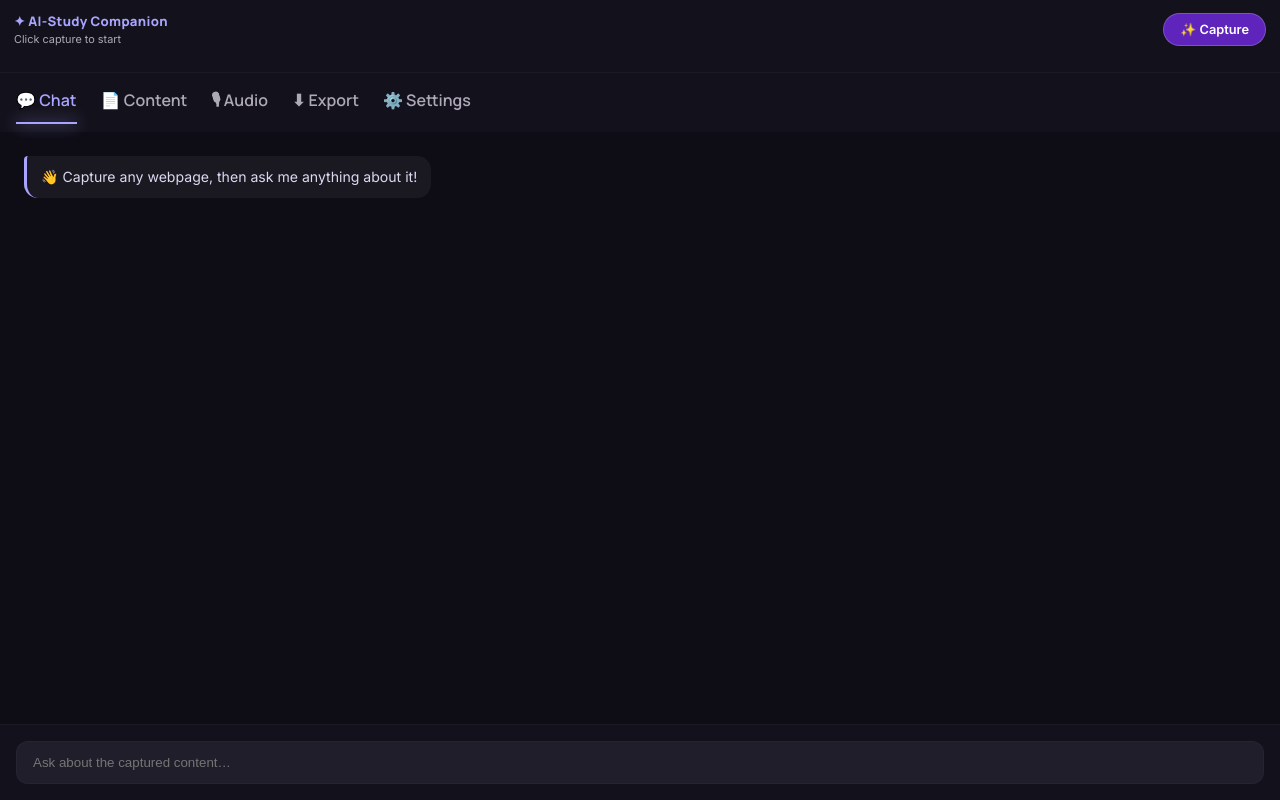
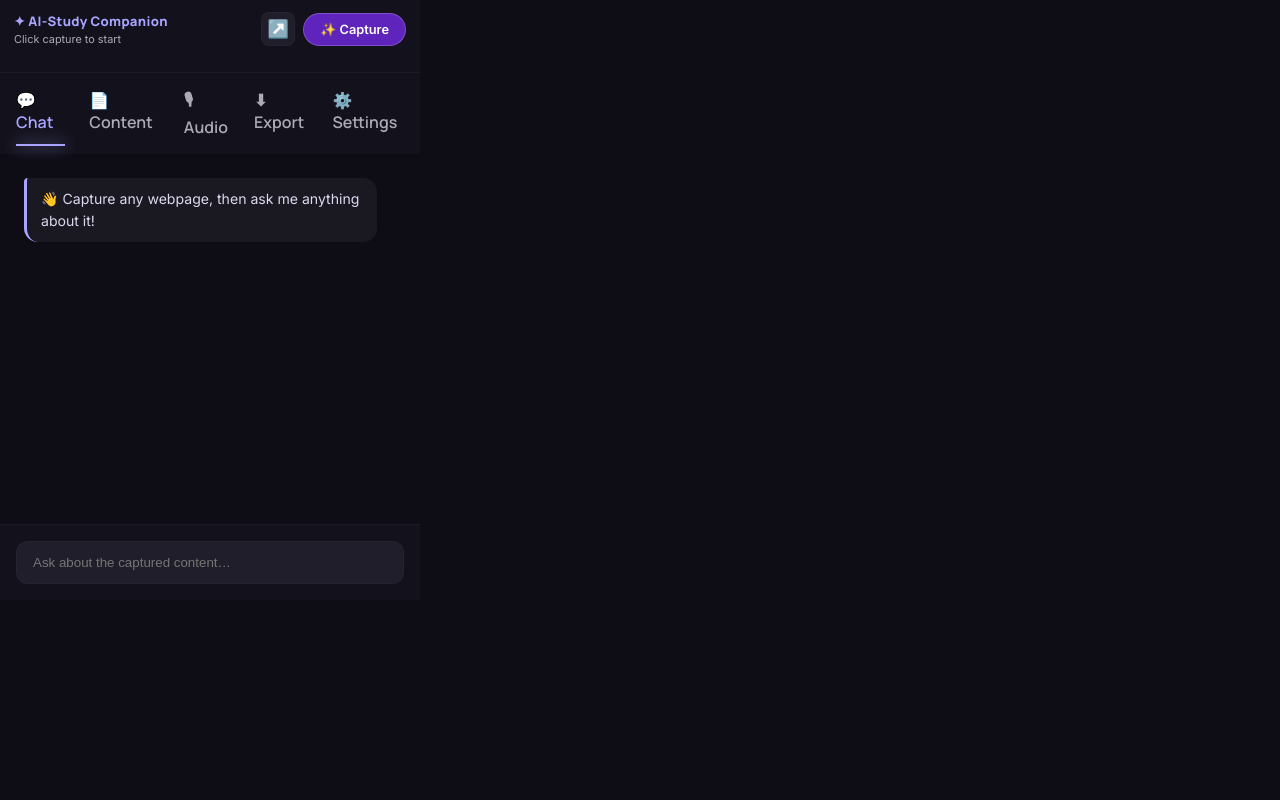
Before and after one commit to MohamedHamed001/Lexora, a browser extension: page extension/sidepanel/sidepanel.html in a window 1280 px wide. Drawn offline with Linux system fonts and the light colour scheme.

Commit message:
feat: add extension popup and pop-out-to-overlay functionality

```diff
--- a/extension/sidepanel/sidepanel.css
+++ b/extension/sidepanel/sidepanel.css
@@ -31,8 +31,8 @@ body {
   background-color: var(--bg-color);
   color: var(--text-color);
   font-family: var(--font-body);
-  width: 100%;
-  height: 100vh;
+  width: 420px; /* Fixed width for popup consistency */
+  height: 600px; /* Fixed height for popup context */
   display: flex;
   flex-direction: column;
   overflow: hidden;
@@ -158,6 +158,30 @@ body {
   align-items: center;
   justify-content: space-between;
   gap: 8px;
+}
+.header-actions {
+  display: flex;
+  gap: 8px;
+  align-items: center;
+}
+.icon-btn {
+  background: var(--surface-high);
+  border: 1px solid var(--outline-variant);
+  color: var(--text-color);
+  width: 34px;
+  height: 34px;
+  border-radius: 8px;
+  display: flex;
+  align-items: center;
+  justify-content: center;
+  cursor: pointer;
+  font-size: 1.1rem;
+  transition: all 0.2s ease;
+}
+.icon-btn:hover {
+  background: var(--surface-highest);
+  border-color: var(--primary-glow);
+  transform: translateY(-2px);
 }
 .app-name {
   font-family: var(--font-display);
--- a/extension/sidepanel/sidepanel.html
+++ b/extension/sidepanel/sidepanel.html
@@ -18,9 +18,14 @@
         <div class="app-name">✦ AI-Study Companion</div>
         <div id="lesson-url">Click capture to start</div>
       </div>
-      <button id="capture-btn" class="capture-btn">
-        ✨ Capture
-      </button>
+      <div class="header-actions">
+        <button id="pop-out-btn" class="icon-btn" title="Open as Draggable Overlay">
+          ↗️
+        </button>
+        <button id="capture-btn" class="capture-btn">
+          ✨ Capture
+        </button>
+      </div>
     </div>
     <div id="capture-status" class="capture-status"></div>
   </div>
--- a/extension/sidepanel/sidepanel.js
+++ b/extension/sidepanel/sidepanel.js
@@ -39,6 +39,25 @@ document.querySelectorAll('.tab').forEach(tab => {
 // ── Capture button ─────────────────────────────────────────────────────────
 const captureBtn    = document.getElementById('capture-btn');
 const captureStatus = document.getElementById('capture-status');
+const popOutBtn     = document.getElementById('pop-out-btn');
+
+if (popOutBtn) {
+  // Hide the pop-out button if we are already in the overlay iframe
+  if (window.parent !== window) {
+    popOutBtn.style.display = 'none';
+  }
+
+  popOutBtn.addEventListener('click', () => {
+    browserAPI.tabs.query({ active: true, currentWindow: true }, (tabs) => {
+      if (tabs[0]) {
+        // Toggle the draggable overlay in the active tab
+        browserAPI.tabs.sendMessage(tabs[0].id, { action: 'toggleOverlay' });
+        // Close the popup window
+        window.close();
+      }
+    });
+  });
+}
 
 captureBtn.addEventListener('click', () => {
   captureBtn.textContent   = '⏳ Scanning…';
```
Also changed, not shown: extension/manifest.json.
